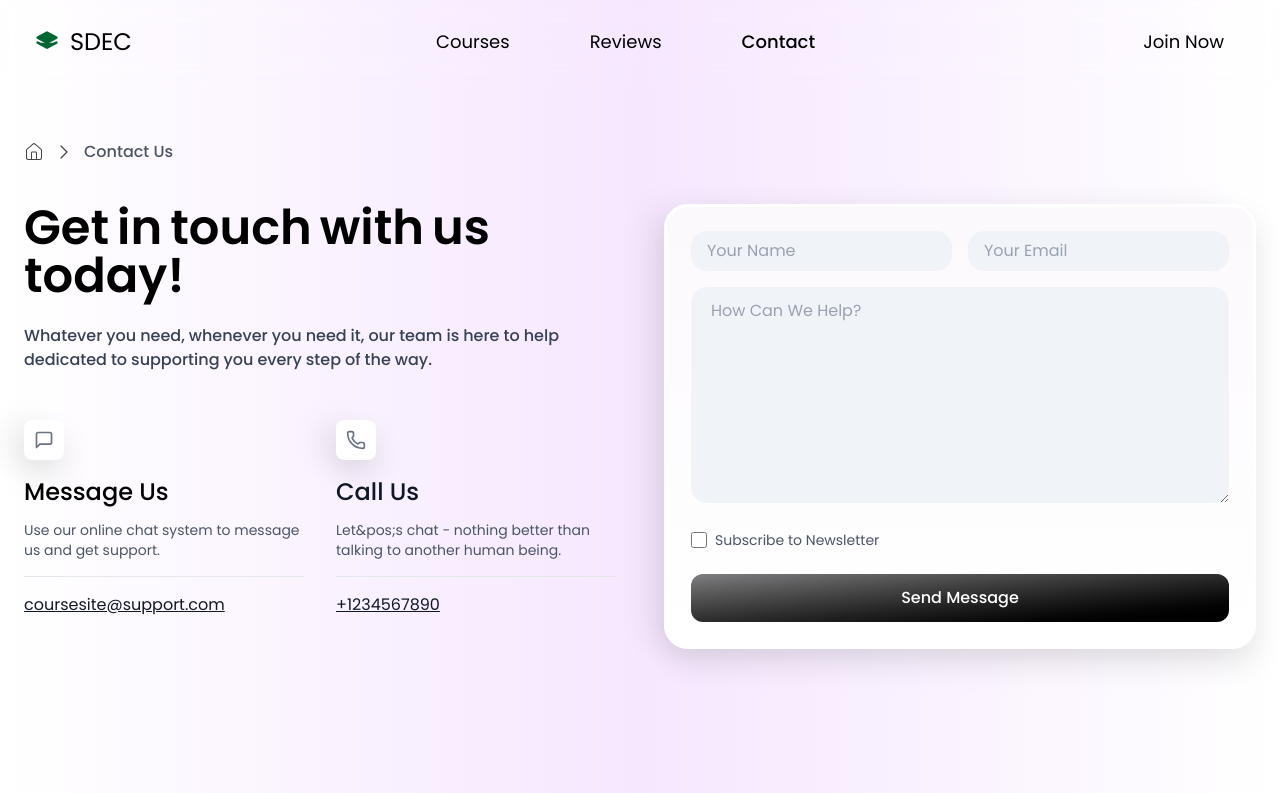
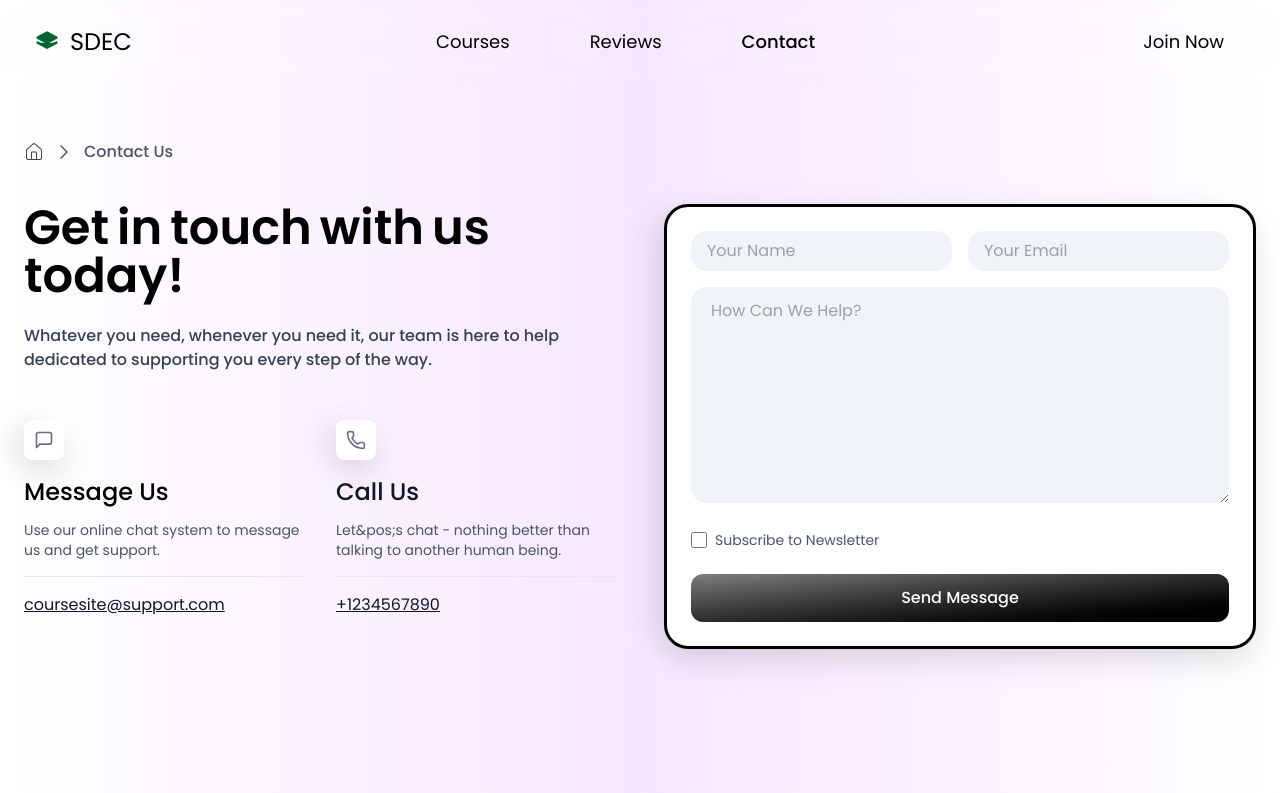
Before and after one commit to Ajnastk/SDEC-Courses, a Next.js app: page /contact in a window 1280 px wide. Shown: the top 793 px of the page. Built offline with nearby package versions, Linux system fonts and the light colour scheme.

Commit message:
contact form ui better

```diff
--- a/components/contact/Contact.js
+++ b/components/contact/Contact.js
@@ -218,11 +218,11 @@ export const ContactForm = () => {
             {/* Right side form */}
             <div className="lg:w-1/2">
               <div
-                className="bg-gradient-to-b from-[#fcf9fd] to-[#ffffff] backdrop-blur-sm rounded-3xl shadow-lg p-6  mx-auto relative z-10"
+                className="bg-gradient-to-b bg-white rounded-3xl shadow-lg p-6  mx-auto relative z-10"
                 style={{
                   boxShadow:
                     "0 15px 30px rgba(0,0,0,0.1), -20px 0 30px rgba(0,0,0,0.05)",
-                  border: "3px solid white",
+                  border: "3px solid black",
                 }}
               >
                 {formStatus.submitted && (
```
